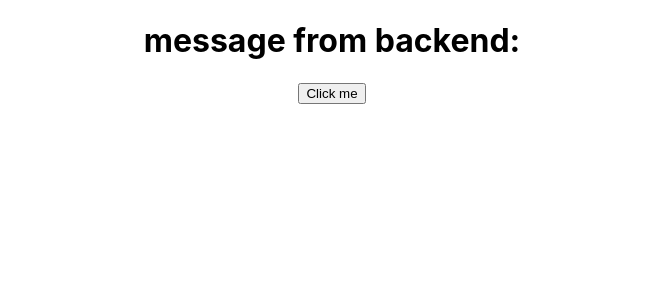
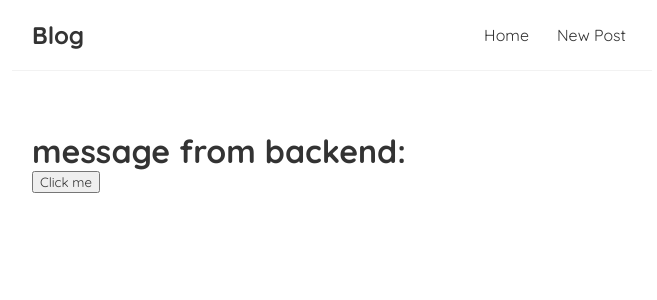
Before and after one commit to jeffreybuencamino/testing-frontend-v1, a React (Create React App) app: page / in a window 1280 px wide. Shown: the top 300 px of the page, without its empty margins (308-965 px from the left). Built offline with nearby package versions, Linux system fonts and the light colour scheme; no server answers.

Commit message:
Second push

```diff
--- a/src/App.css
+++ /dev/null
@@ -1,38 +0,0 @@
-.App {
-  text-align: center;
-}
-
-.App-logo {
-  height: 40vmin;
-  pointer-events: none;
-}
-
-@media (prefers-reduced-motion: no-preference) {
-  .App-logo {
-    animation: App-logo-spin infinite 20s linear;
-  }
-}
-
-.App-header {
-  background-color: #282c34;
-  min-height: 100vh;
-  display: flex;
-  flex-direction: column;
-  align-items: center;
-  justify-content: center;
-  font-size: calc(10px + 2vmin);
-  color: white;
-}
-
-.App-link {
-  color: #61dafb;
-}
-
-@keyframes App-logo-spin {
-  from {
-    transform: rotate(0deg);
-  }
-  to {
-    transform: rotate(360deg);
-  }
-}
--- a/src/App.js
+++ b/src/App.js
@@ -1,6 +1,7 @@
 import React, { useState, useEffect } from "react";
-import './App.css';
 import MainDisplay from "./MainDisplay";
+import { BrowserRouter as Router, Route, Routes } from "react-router-dom";
+import Navbar from "./Navbar";
 
 function App() {
 
@@ -28,7 +29,7 @@ function App() {
       body: JSON.stringify(bookData)
     })
     .then((res) => res.json())
-    .then((data) => {console.log("Response from server: ", data.title)})
+    .then((data) => {console.log("Response from server: ", data)})
     .catch((err) => { console.log("Failed to fetch: ", err)})
 
   }
@@ -39,15 +40,28 @@ function App() {
   useEffect(() => {
     fetch("http://localhost:3000/api/message")
       .then((res) => res.json())
-      .then((data) => setMessage(data.message));
+      .then((data) => {
+        console.log(data.message);
+        setMessage(data.message)
+      });
   }, []);
 
 
 
   return (
-    <div className="App">
-      <MainDisplay message={message} handleAddBook={handleAddBook}/>
-    </div>
+    <Router>
+      <div className="App">
+        <Navbar/>
+        <div className="content">
+          <Routes>
+            <Route
+            exact path="/"
+            element={<MainDisplay message={message} handleAddBook={handleAddBook} />}>
+            </Route>
+          </Routes>
+        </div>
+      </div>
+    </Router>
   );
 }
 
--- a/src/MainDisplay.js
+++ b/src/MainDisplay.js
@@ -1,6 +1,6 @@
 const MainDisplay = ({message, handleAddBook}) => {
     return (
-        <div className="main-display">
+        <div className="home">
             <h1>message from backend: { message}</h1>
             <button onClick={handleAddBook}>Click me</button>
         </div>
--- /dev/null
+++ b/src/Navbar.js
@@ -0,0 +1,15 @@
+import { Link } from "react-router-dom";
+
+const Navbar = () => {
+    return (
+        <nav className="navbar">
+            <h2>Blog</h2>
+            <div className="links">
+                <Link to='/'>Home</Link>
+                <Link to="/create">New Post</Link>
+            </div>
+        </nav>
+     );
+}
+
+export default Navbar;
--- a/src/index.css
+++ b/src/index.css
@@ -1,13 +1,107 @@
-body {
+@import url('https://fonts.googleapis.com/css2?family=Quicksand:wght@300;400;500;600;700&display=swap');
+
+/* base styles */
+* {
   margin: 0;
-  font-family: -apple-system, BlinkMacSystemFont, 'Segoe UI', 'Roboto', 'Oxygen',
-    'Ubuntu', 'Cantarell', 'Fira Sans', 'Droid Sans', 'Helvetica Neue',
-    sans-serif;
-  -webkit-font-smoothing: antialiased;
-  -moz-osx-font-smoothing: grayscale;
+  font-family: "Quicksand";
+  color: #333;
+}
+.navbar {
+  padding: 20px;
+  display: flex;
+  align-items: center;
+  max-width: 600px;
+  margin: 0 auto;
+  border-bottom: 1px solid #f2f2f2;
+}
+.navbar h1 {
+  color: #f1356d;
+}
+.navbar .links {
+  margin-left: auto;
+}
+.navbar a {
+  margin-left: 16px;
+  text-decoration: none;
+  padding: 6px;
+}
+.navbar a:hover {
+  color: #dececec2;
+}
+.content {
+  max-width: 600px;
+  margin: 40px auto;
+  padding: 20px;
 }
 
-code {
-  font-family: source-code-pro, Menlo, Monaco, Consolas, 'Courier New',
-    monospace;
+/* blog previews / list */
+.blog-preview {
+  padding: 10px 16px;
+  margin: 20px 0;
+  border-bottom: 1px solid #fafafa;
 }
+.blog-preview:hover {
+  box-shadow: 1px 3px 5px rgba(0,0,0,0.1);
+}
+.blog-preview h2 {
+  font-size: 20px;
+  color: #f1356d;
+  margin-bottom: 8px;
+}
+
+.blog-preview a {
+  text-decoration: none;
+}
+
+/* blog details page */
+.blog-details h2 {
+  font-size: 20px;
+  color: #f1356d;
+  margin-bottom: 10px;
+}
+.blog-details div {
+  margin: 20px 0;
+}
+.blog-details button {
+  background: #f1356d;
+  color: #fff;
+  border: 0;
+  padding: 8px;
+  border-radius: 8px;
+  cursor: pointer;
+}
+
+
+
+
+/* create new blog form */
+.create {
+  max-width: 400px;
+  margin: 0 auto;
+  text-align: center;
+}
+.create label {
+  text-align: left;
+  display: block;
+}
+.create h2 {
+  font-size: 20px;
+  color: #f1356d;
+  margin-bottom: 30px;
+}
+.create input, .create textarea, .create select {
+  width: 100%;
+  padding: 6px 10px;
+  margin: 10px 0;
+  border: 1px solid #ddd;
+  box-sizing: border-box;
+  display: block;
+}
+.create button {
+  background: #f1356d;
+  color: #fff;
+  border: 0;
+  padding: 8px;
+  border-radius: 8px;
+  cursor: pointer;
+}
```
